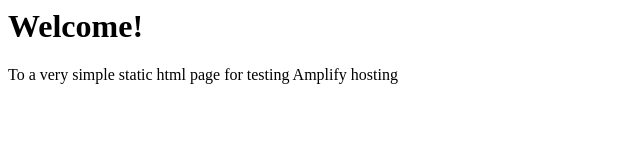
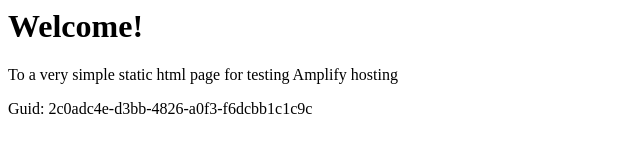
Before and after one commit to aws-aemilia-iad/Github-PR-Commit-Integration-Test-DoNotTouch-v1-prod-us-east-1, a website: page src/index.html in a window 1280 px wide. Shown: the whole page, without its empty margins (0-640 px from the left). Drawn offline with Linux system fonts and the light colour scheme.

Commit message:
commit from integ tests

```diff
--- a/src/index.html
+++ b/src/index.html
@@ -1,3 +1,5 @@
+
+
 <html lang="en">
 
 <head>
@@ -10,6 +12,6 @@
 <body>
     <h1>Welcome!</h1>
     <p>To a very simple static html page for testing Amplify hosting</p>
-</body>
+    <p>Guid: 2c0adc4e-d3bb-4826-a0f3-f6dcbb1c1c9c</p></body>
 
 </html>
```
